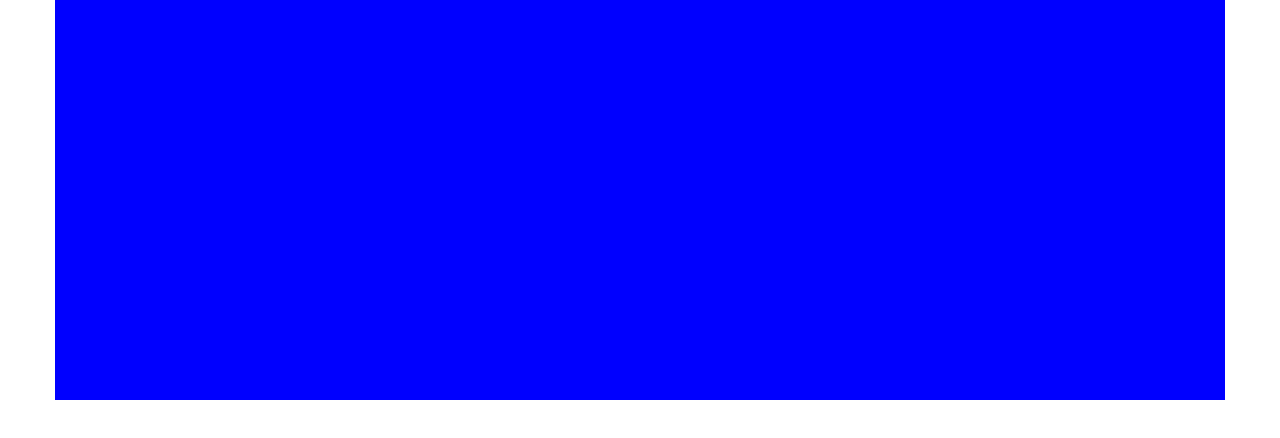
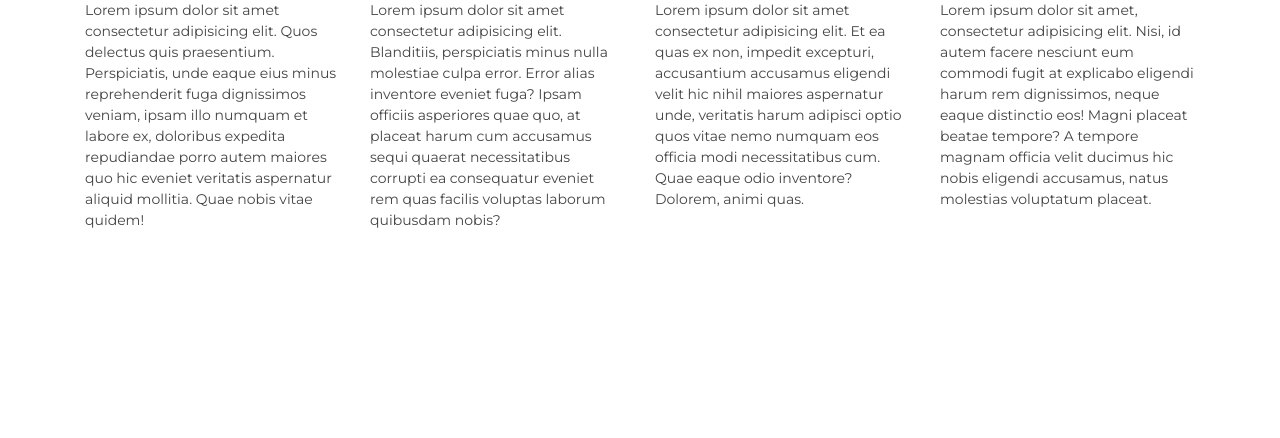
Before and after one commit to RobertSajdak/Health-Care-Clinic, a website: page src/index.html in a window 1280 px wide. Drawn offline with nearby package versions, Linux system fonts and the light colour scheme; files that its build step writes are made by us from their sources.

Commit message:
#4 - added column RWD-style  in the objects layer.

```diff
--- a/src/index.html
+++ b/src/index.html
@@ -9,28 +9,62 @@
     />
     <meta charset="UTF-8" />
     <meta name="viewport" content="width=device-width, initial-scale=1.0" />
-    <title>WebTest</title>
+    <title>Health Care Clinic</title>
     <link rel="stylesheet" href="css/style.css" />
   </head>
   <body>
     <div class="o-container">
       <div class="o-row">
         <div
-          style="
-            background-color: blue;
-            width: 50%;
-            height: 400px;
-            margin-bottom: 50px;
-          "
-        ></div>
+          class="o-col o-col--md50 o-col--lg25"
+          style="height: 400px; margin-bottom: 50px"
+        >
+          <p>
+            Lorem ipsum dolor sit amet consectetur adipisicing elit. Quos
+            delectus quis praesentium. Perspiciatis, unde eaque eius minus
+            reprehenderit fuga dignissimos veniam, ipsam illo numquam et labore
+            ex, doloribus expedita repudiandae porro autem maiores quo hic
+            eveniet veritatis aspernatur aliquid mollitia. Quae nobis vitae
+            quidem!
+          </p>
+        </div>
         <div
-          style="
-            background-color: blue;
-            width: 50%;
-            height: 400px;
-            margin-bottom: 50px;
-          "
-        ></div>
+          class="o-col o-col--md50 o-col--lg25"
+          style="height: 400px; margin-bottom: 50px"
+        >
+          <p>
+            Lorem ipsum dolor sit amet consectetur adipisicing elit. Blanditiis,
+            perspiciatis minus nulla molestiae culpa error. Error alias
+            inventore eveniet fuga? Ipsam officiis asperiores quae quo, at
+            placeat harum cum accusamus sequi quaerat necessitatibus corrupti ea
+            consequatur eveniet rem quas facilis voluptas laborum quibusdam
+            nobis?
+          </p>
+        </div>
+        <div
+          class="o-col o-col--md50 o-col--lg25"
+          style="height: 400px; margin-bottom: 50px"
+        >
+          <p>
+            Lorem ipsum dolor sit amet consectetur adipisicing elit. Et ea quas
+            ex non, impedit excepturi, accusantium accusamus eligendi velit hic
+            nihil maiores aspernatur unde, veritatis harum adipisci optio quos
+            vitae nemo numquam eos officia modi necessitatibus cum. Quae eaque
+            odio inventore? Dolorem, animi quas.
+          </p>
+        </div>
+        <div
+          class="o-col o-col--md50 o-col--lg25"
+          style="height: 400px; margin-bottom: 50px"
+        >
+          <p>
+            Lorem ipsum dolor sit amet, consectetur adipisicing elit. Nisi, id
+            autem facere nesciunt eum commodi fugit at explicabo eligendi harum
+            rem dignissimos, neque eaque distinctio eos! Magni placeat beatae
+            tempore? A tempore magnam officia velit ducimus hic nobis eligendi
+            accusamus, natus molestias voluptatum placeat.
+          </p>
+        </div>
       </div>
     </div>
   </body>
--- /dev/null
+++ b/src/sass/05-objects/_col.scss
@@ -0,0 +1,51 @@
+@use "../01-settings/variables" as *;
+@use "../02-tools/mixins" as *;
+@use "../03-generic/box-sizing" as *;
+
+.o-col {
+  width: 100%;
+  padding-left: $gutter;
+  padding-right: $gutter;
+
+  &--md25 {
+    @include medium-up {
+      flex: 0 0 25%;
+      max-width: 25%; //Wartość wymagana dla kompatybilności z przeglądarką IE-10 i późniejszych.
+    }
+  }
+
+  &--md33 {
+    @include medium-up {
+      flex: 0 0 33.3333%;
+      max-width: 33.3333%; //Wartość wymagana dla kompatybilności z przeglądarką IE-10 i późniejszych.
+    }
+  }
+
+  &--md50 {
+    @include medium-up {
+      flex: 0 0 50%;
+      max-width: 50%; //Wartość wymagana dla kompatybilności z przeglądarką IE-10 i późniejszych.
+    }
+  }
+
+  &--lg25 {
+    @include large-up {
+      flex: 0 0 25%;
+      max-width: 25%; //Wartość wymagana dla kompatybilności z przeglądarką IE-10 i późniejszych.
+    }
+  }
+
+  &--lg33 {
+    @include large-up {
+      flex: 0 0 33.3333%;
+      max-width: 33.3333%; //Wartość wymagana dla kompatybilności z przeglądarką IE-10 i późniejszych.
+    }
+  }
+
+  &--lg50 {
+    @include large-up {
+      flex: 0 0 50%;
+      max-width: 50%; //Wartość wymagana dla kompatybilności z przeglądarką IE-10 i późniejszych.
+    }
+  }
+}
--- a/src/sass/05-objects/_index.scss
+++ b/src/sass/05-objects/_index.scss
@@ -1,2 +1,3 @@
 @forward "_container";
 @forward "_row";
+@forward "_col";
--- a/src/sass/style.scss
+++ b/src/sass/style.scss
@@ -5,3 +5,4 @@
 
 @use "05-objects/container";
 @use "05-objects/row";
+@use "05-objects/col";
```
